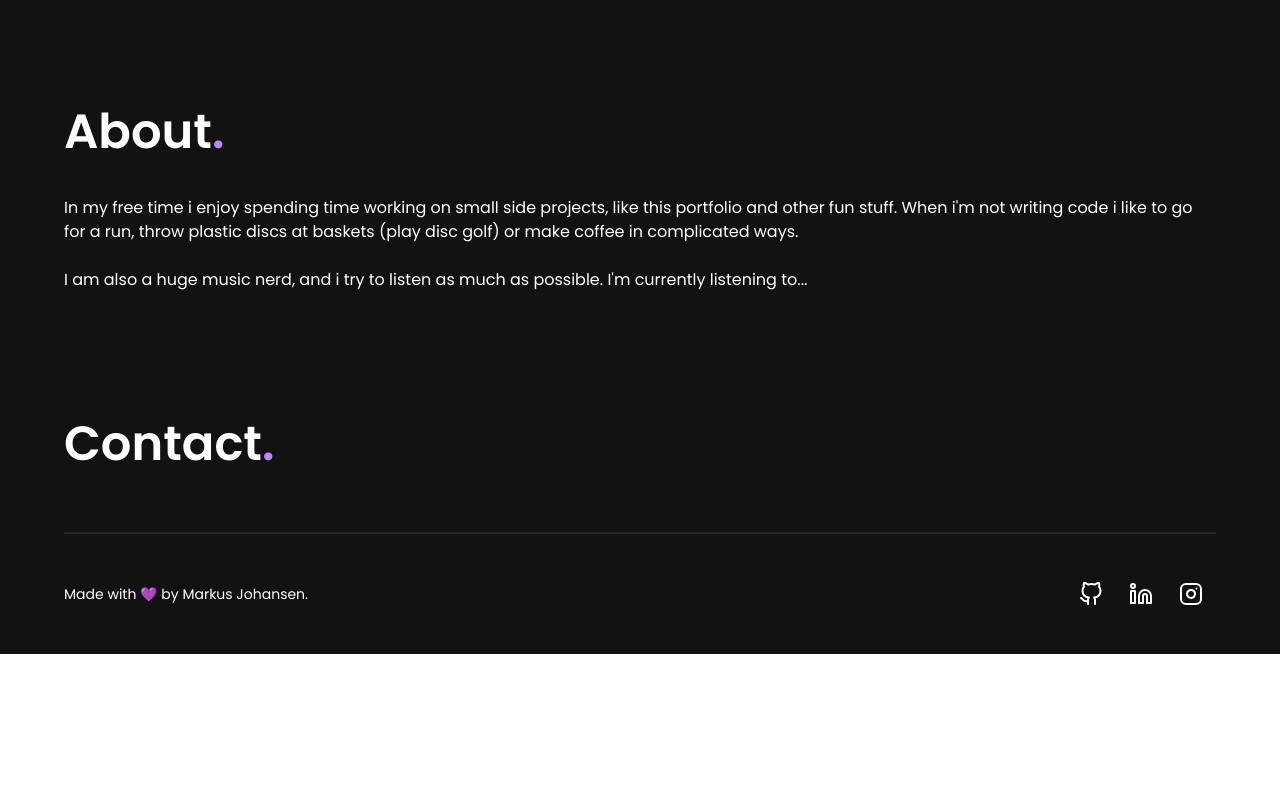
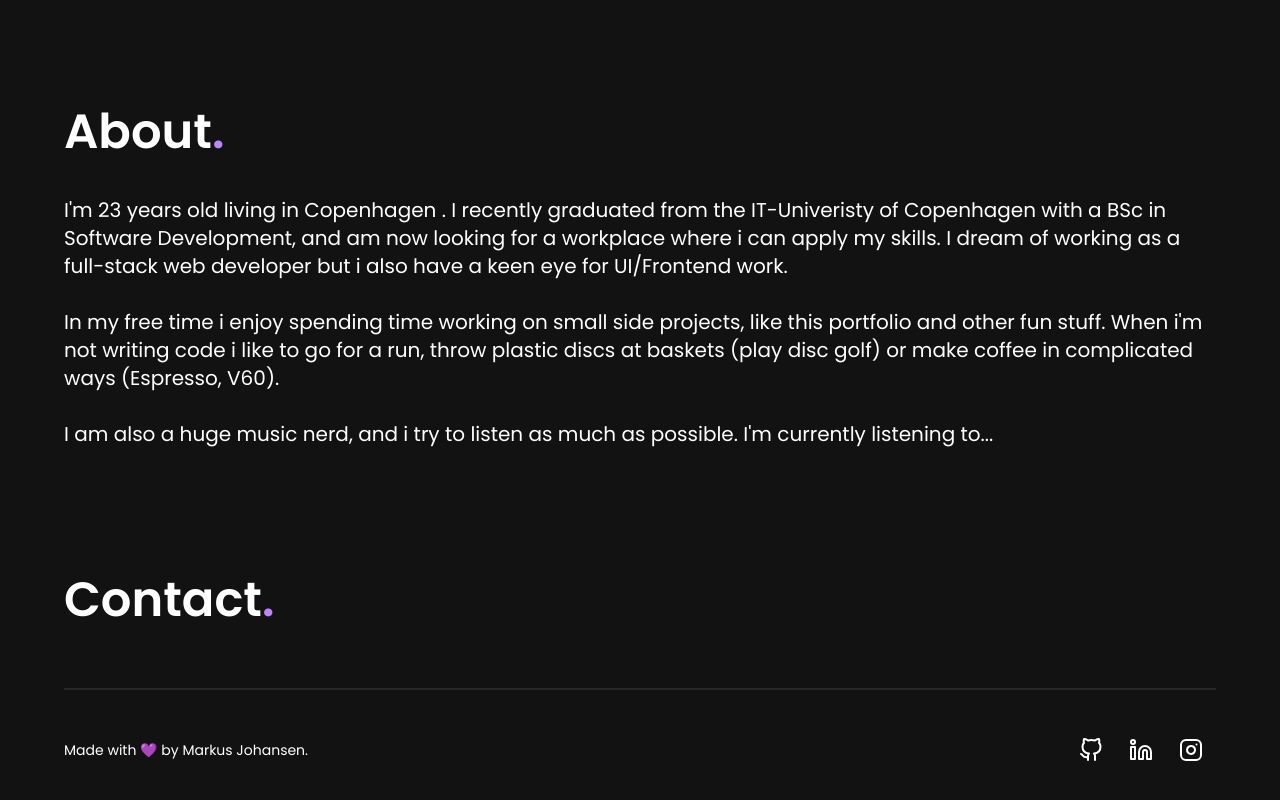
Before and after one commit to KusMar00/KusMar00.github.io, a React (Vite) app: page / in a window 1280 px wide. Shown: the part 1330-2130 px from the top of the page. Before the commit the page ends 1984 px from the top, so only its background shows below. Built offline with nearby package versions, Linux system fonts and the light colour scheme.

Commit message:
Update text for about section

```diff
--- a/src/components/About.jsx
+++ b/src/components/About.jsx
@@ -1,17 +1,29 @@
 import styles from "../styles";
+import { useState, useEffect } from "react";
 
-const About = () => (
+const About = () => {
+  const [data, setData] = useState();
+  const getSpotifyData = () => {};
+
+  return (
     <section id="about" className={`${styles.paddingY}`}>
       <h2 className="font-poppins text-white text-5xl font-semibold">
         About<span className="text-secondary">.</span>
       </h2>
-    <p className="font-poppins text-white text-l mt-10">
-      In my free time i enjoy spending time working on small side projects, like
-      this portfolio and other fun stuff. When i'm not writing code i like to go
-      for a run, throw plastic discs at baskets (play disc golf) or make coffee
-      in complicated ways. <br /> <br />I am also a huge music nerd, and i try
-      to listen as much as possible. I'm currently listening to...
+      <p className="font-poppins text-white text-xl mt-10">
+        I'm 23 years old living in Copenhagen . I recently graduated from the
+        IT-Univeristy of Copenhagen with a BSc in Software Development, and am
+        now looking for a workplace where i can apply my skills. I dream of
+        working as a full-stack web developer but i also have a keen eye for
+        UI/Frontend work. <br /> <br />
+        In my free time i enjoy spending time working on small side projects,
+        like this portfolio and other fun stuff. When i'm not writing code i
+        like to go for a run, throw plastic discs at baskets (play disc golf) or
+        make coffee in complicated ways (Espresso, V60). <br /> <br />I am also
+        a huge music nerd, and i try to listen as much as possible. I'm
+        currently listening to...
       </p>
     </section>
   );
+};
 export default About;
```
Lines whose indentation alone changed are shown as unchanged.
